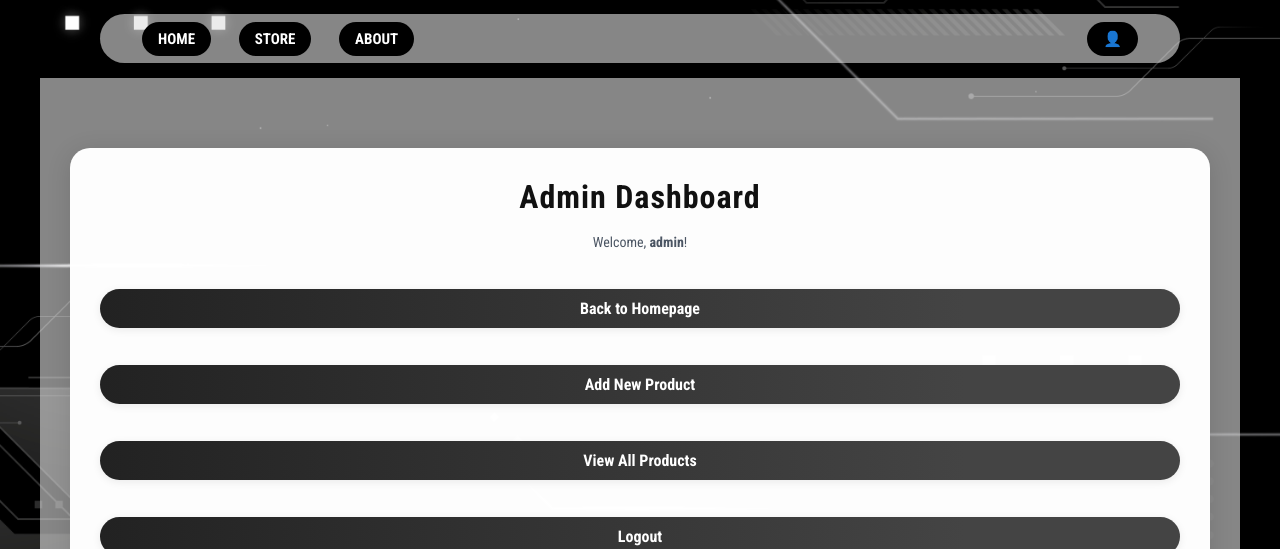
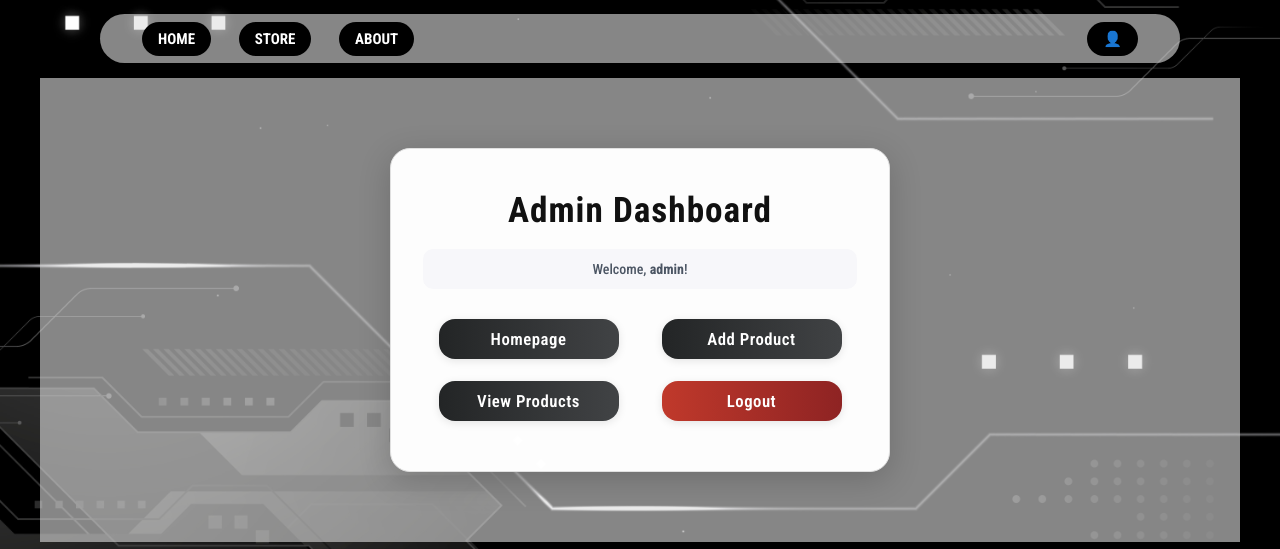
Before and after one commit to eums046/Finals, a PHP site: page /admin/dashboard.php in a window 1280 px wide. Shown: the part 231-780 px from the top of the page. Run offline with PHP 8.4, Linux system fonts and the light colour scheme; a user stored in the database is signed in.

Commit message:
Enhance admin dashboard styling and update button classes for improved UI

```diff
--- a/admin/dashboard.php
+++ b/admin/dashboard.php
@@ -17,6 +17,82 @@ if (!isset($_SESSION['admin_logged_in']) || $_SESSION['admin_logged_in'] !== tru
     <link rel="preconnect" href="https://fonts.googleapis.com">
     <link rel="preconnect" href="https://fonts.gstatic.com" crossorigin>
     <link href="https://fonts.googleapis.com/css2?family=Roboto+Condensed:ital,wght@0,100..900;1,100..900&display=swap" rel="stylesheet">
+    <style>
+        .profile-box {
+            background: rgba(255,255,255,0.98);
+            border-radius: 20px;
+            box-shadow: 0 8px 32px rgba(0,0,0,0.18);
+            border: 1.5px solid #e0e0e0;
+            padding: 40px 32px 32px 32px;
+            margin: 40px auto;
+            max-width: 500px;
+            text-align: center;
+        }
+        .profile-box h2 {
+            color: #111;
+            margin-bottom: 18px;
+            font-size: 2.2rem;
+            font-weight: 700;
+            letter-spacing: 1px;
+            display: flex;
+            align-items: center;
+            justify-content: center;
+            gap: 10px;
+        }
+        .welcome-card {
+            margin-bottom: 24px;
+            background: #f7f7fa;
+            border-radius: 10px;
+            padding: 12px 0;
+            color: #232526;
+            font-weight: 500;
+            font-size: 1.08rem;
+        }
+        .profile-btns {
+            margin-bottom: 18px;
+            display: flex;
+            gap: 12px;
+            flex-wrap: wrap;
+            justify-content: center;
+        }
+        .pay-btn.small-btn {
+            padding: 10px 0;
+            font-size: 1.05rem;
+            border-radius: 16px;
+            width: 180px;
+            margin: 10px auto 0 auto;
+            background: linear-gradient(90deg, #232526 0%, #414345 100%);
+            color: #fff;
+            font-weight: 600;
+            box-shadow: 0 2px 8px rgba(0,0,0,0.10);
+            transition: background 0.2s, box-shadow 0.2s, transform 0.1s;
+            display: inline-block;
+            letter-spacing: 0.5px;
+            text-align: center;
+            border: none;
+        }
+        .pay-btn.small-btn.logout {
+            background: linear-gradient(90deg, #c0392b 0%, #8e2323 100%);
+        }
+        .pay-btn.small-btn:hover {
+            background: linear-gradient(90deg, #414345 0%, #232526 100%);
+            color: #fff;
+            box-shadow: 0 4px 16px rgba(0,0,0,0.13);
+            transform: translateY(-2px) scale(1.03);
+        }
+        .pay-btn.small-btn.logout:hover {
+            background: linear-gradient(90deg, #8e2323 0%, #c0392b 100%);
+        }
+        @media (max-width: 700px) {
+            .profile-box {
+                padding: 16px 4vw;
+                max-width: 98vw;
+            }
+            .pay-btn.small-btn {
+                width: 100%;
+            }
+        }
+    </style>
 </head>
 <body class="admin-body">
 <header>
@@ -37,12 +113,14 @@ if (!isset($_SESSION['admin_logged_in']) || $_SESSION['admin_logged_in'] !== tru
 <main>
     <div class="profile-box">
         <h2>Admin Dashboard</h2>
-        <p style="margin-bottom:24px;">Welcome, <strong><?php echo htmlspecialchars($_SESSION['admin_username']); ?></strong>!</p>
+        <p class="welcome-card">
+            Welcome, <strong><?php echo htmlspecialchars($_SESSION['admin_username']); ?></strong>!
+        </p>
         <div class="profile-btns">
-            <a href="../home/index.php" class="pay-btn">Back to Homepage</a>
-            <a href="add_product.php" class="pay-btn">Add New Product</a>
-            <a href="view_products.php" class="pay-btn">View All Products</a>
-            <a href="admin_logout.php" class="pay-btn">Logout</a>
+            <a href="../home/index.php" class="pay-btn small-btn">Homepage</a>
+            <a href="add_product.php" class="pay-btn small-btn">Add Product</a>
+            <a href="view_products.php" class="pay-btn small-btn">View Products</a>
+            <a href="admin_logout.php" class="pay-btn small-btn logout">Logout</a>
         </div>
     </div>
 </main>
```
